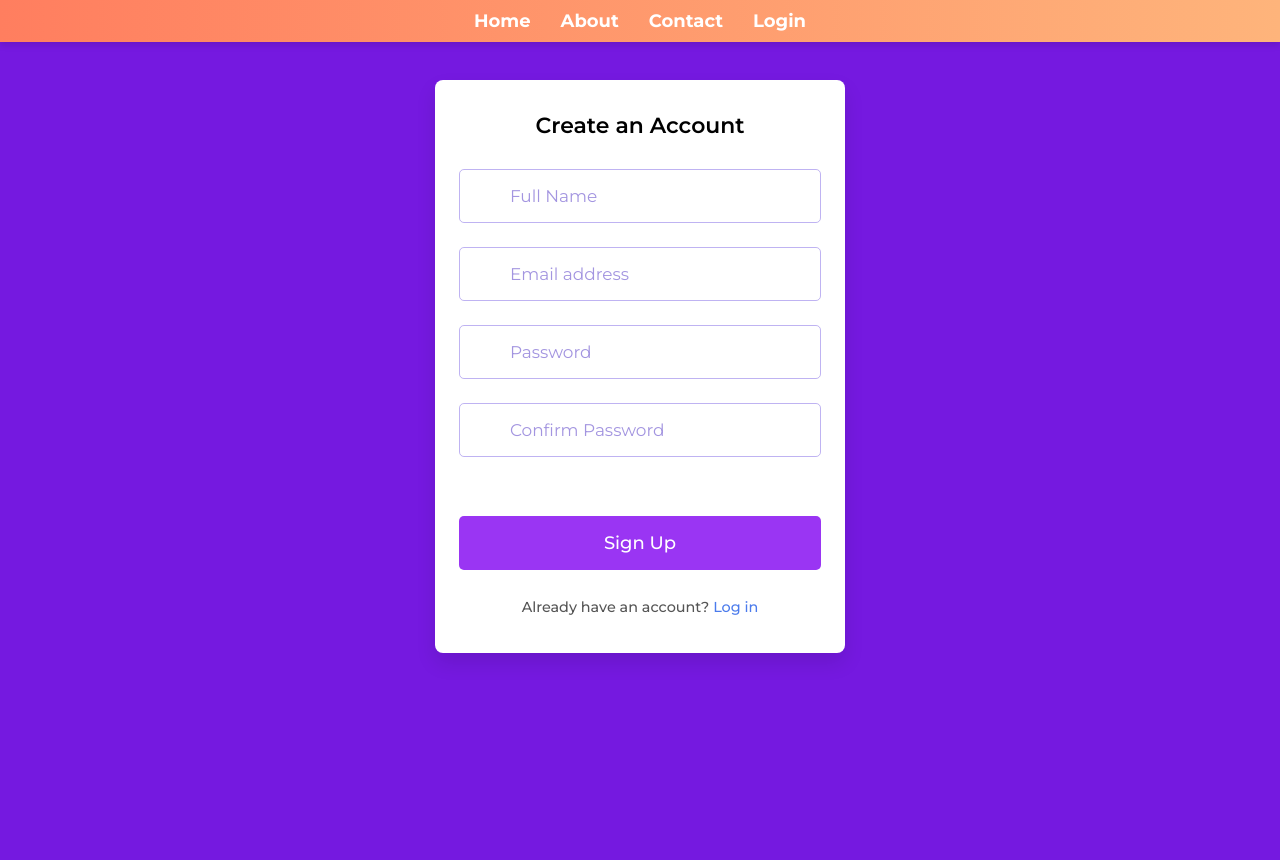
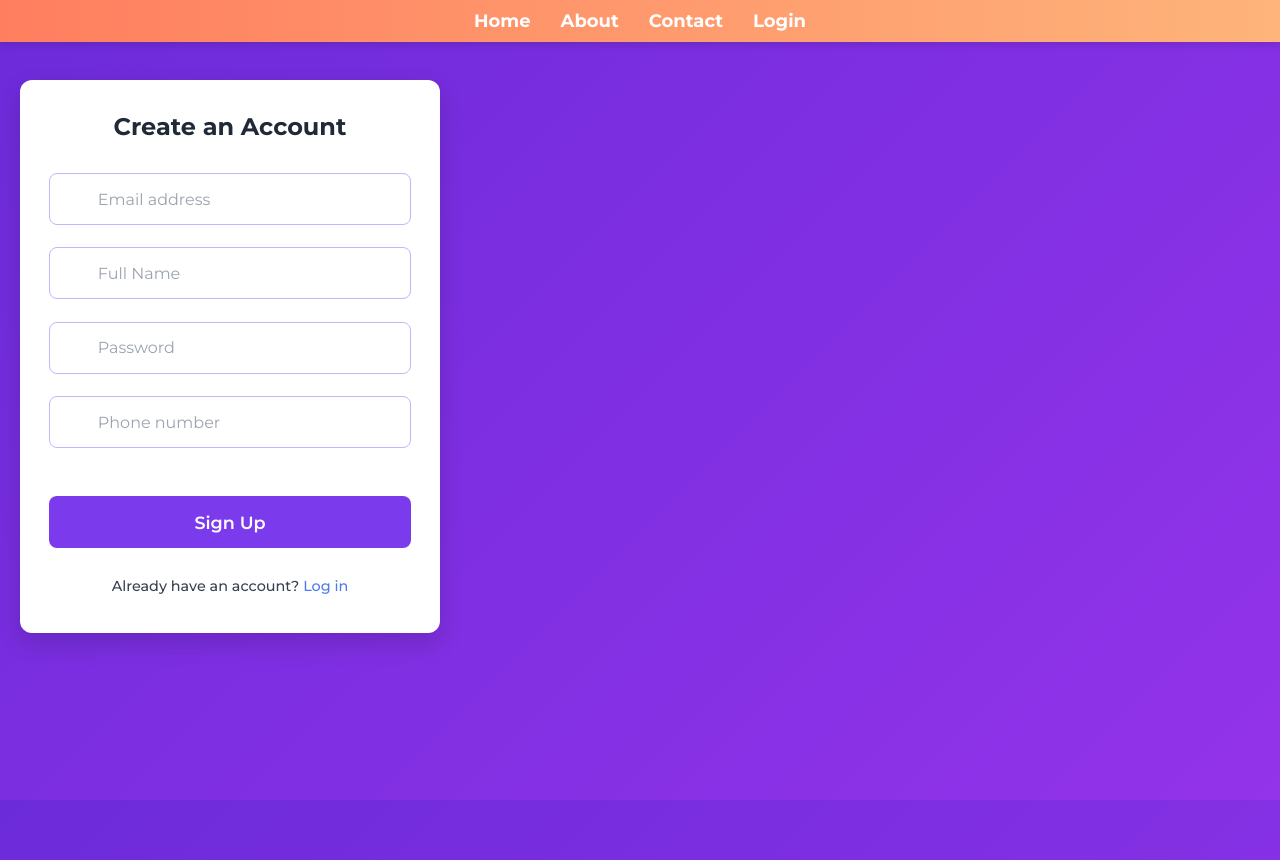
Before and after one commit to xuangand854/EVChargingStationManagementSystem, a React (Vite) app: page /sign-up in a window 1280 px wide. Before the commit the page ends 800 px from the top, so only its background shows below. Built offline with nearby package versions, Linux system fonts and the light colour scheme.

Commit message:
signup test

```diff
--- a/src/components/pages/Home.css
+++ b/src/components/pages/Home.css
@@ -4,7 +4,7 @@
     text-align: center;
     background: #f9f9f9;
     color: #333;
-    padding-top: 150px;
+
 }
 
 .home-header {
--- a/src/components/signpage/Signup.css
+++ b/src/components/signpage/Signup.css
@@ -14,21 +14,24 @@
   display: flex;
   align-items: center;
   justify-content: center;
-  min-height: 100vh;
-  background: #7519e0ff; /* màu nền Signup */
+  min-height: calc(100vh - 60px); /* 60px là chiều cao navbar */
+  margin-top: 60px; /* đẩy xuống tránh navbar */
+  background: linear-gradient(135deg, #6c2bd9, #9333ea);
+  padding: 20px;
 }
 
 /* Container form với animation */
 .Signup-container {
-  max-width: 410px;
-  margin: 80px auto 0;  /* thêm khoảng cách trên cùng */
-  border-radius: 0.5rem;
-  padding: 2rem 1.5rem;
-  background: white;
-  box-shadow: 0 10px 20px rgba(0,0,0,0.1);
+  justify-content: center;
+  width: 100%;
+  max-width: 420px;
+  border-radius: 0.75rem;
+  padding: 2rem 1.8rem;
+  background: #fff;
+  box-shadow: 0 10px 25px rgba(0,0,0,0.15);
 
   opacity: 0;
-  transform: translateY(-50px);
+  transform: translateY(-40px);
   animation: fadeInUp 0.6s forwards;
 }
 
@@ -43,85 +46,70 @@
 /* Tiêu đề form */
 .Signup-container .form-title {
   text-align: center;
-  font-size: 1.37rem;
-  font-weight: 600;
-  margin-bottom: 1.87rem;
-  color: #000000; /* màu đen */
+  font-size: 1.5rem;
+  font-weight: 700;
+  margin-bottom: 2rem;
+  color: #1f2937;
 }
 
 /* Form */
 .Signup-form .input-wrapper {
-  height: 54px;
+  position: relative;
   width: 100%;
-  position: relative;
-  margin-bottom: 1.5rem;
+  margin-bottom: 1.4rem;
 }
 
 .Signup-form .input-wrapper .input-field {
-  height: 100%;
   width: 100%;
+  height: 52px;
+  padding: 0 1.25rem 0 3rem;
+  border: 1px solid #c4b5fd;
+  border-radius: 0.5rem;
+  font-size: 1rem;
   outline: none;
-  font-size: 1.06rem;
-  border-radius: 0.31rem;
-  border: 1px solid #bfb3f2;
-  padding: 0 1.25rem 0 3.12rem;
-  transition: 0.2s ease;
+  transition: border-color 0.25s ease, box-shadow 0.25s ease;
 }
 
 .Signup-form .input-wrapper .input-field:focus {
-  border-color: #983af5ff; /* màu xanh riêng Signup */
+  border-color: #8b5cf6;
+  box-shadow: 0 0 0 3px rgba(139, 92, 246, 0.25);
 }
 
 .Signup-form .input-wrapper .input-field::placeholder {
-  color: #a395e0;
+  color: #9ca3af;
 }
 
 .Signup-form .input-wrapper i {
-  color: #a395e0;
+  color: #9ca3af;
   position: absolute;
   top: 50%;
+  left: 0.9rem;
   transform: translateY(-50%);
-  transition: 0.2s ease;
+  pointer-events: none;
+  transition: color 0.2s ease;
 }
 
-.Signup-form .input-wrapper i:not(.eye-icon) {
-  left: 0.9rem;
-  pointer-events: none;
-}
-
-.Signup-form .input-wrapper .input-field:focus ~ i:not(.eye-icon) {
-  color: #a92df1ff;
-}
-
-.Signup-form .input-wrapper i.eye-icon {
-  font-size: 1.25rem;
-  cursor: pointer;
-  right: 0.9rem;
-  display: none;
-}
-
-.Signup-form .input-wrapper .input-field:valid ~ i.eye-icon {
-  display: block;
+.Signup-form .input-wrapper .input-field:focus ~ i {
+  color: #7c3aed;
 }
 
 /* Button */
 .Signup-form .login-button {
   width: 100%;
-  height: 54px;
+  height: 52px;
   cursor: pointer;
-  outline: none;
   border: none;
+  border-radius: 0.5rem;
   color: #fff;
-  font-weight: 500;
-  font-size: 1.125rem;
-  background: #9a35f3ff;
-  margin-top: 2.19rem;
-  border-radius: 0.31rem;
-  transition: 0.2s ease, transform 0.2s;
+  font-weight: 600;
+  font-size: 1.1rem;
+  background: #7c3aed;
+  margin-top: 1.6rem;
+  transition: background 0.25s ease, transform 0.2s ease;
 }
 
 .Signup-form .login-button:hover {
-  background: #ab33e7ff;
+  background: #9333ea;
   transform: translateY(-2px);
 }
 
@@ -129,12 +117,13 @@
 .Signup-container .signup-text {
   text-align: center;
   font-weight: 500;
-  margin: 1.75rem 0 0.31rem;
+  margin: 1.8rem 0 0.4rem;
+  color: #374151;
 }
 
 .Signup-container a {
-  color: #d230f3ff;
-  font-weight: 500;
+  color: #7c3aed;
+  font-weight: 600;
   text-decoration: none;
 }
 
--- a/src/components/signpage/Signup.jsx
+++ b/src/components/signpage/Signup.jsx
@@ -1,5 +1,5 @@
 import React, { useEffect } from "react";
-import "../signpage/Signup.css" // file CSS riêng
+import "../signpage/Signup.css"; // file CSS riêng
 import { Link } from "react-router-dom";
 
 const Signup = () => {
@@ -18,6 +18,18 @@ const Signup = () => {
       <h2 className="form-title">Create an Account</h2>
 
       <form className="Signup-form">
+        {/* Email */}
+        <div className="input-wrapper">
+          <input
+            type="email"
+            placeholder="Email address"
+            required
+            className="input-field"
+          />
+          <i className="bx bx-envelope"></i>
+        </div>
+
+        {/* Full Name */}
         <div className="input-wrapper">
           <input
             type="text"
@@ -28,16 +40,7 @@ const Signup = () => {
           <i className="bx bx-user"></i>
         </div>
 
-        <div className="input-wrapper">
-          <input
-            type="email"
-            placeholder="Email address"
-            required
-            className="input-field"
-          />
-          <i className="bx bx-envelope"></i>
-        </div>
-
+        {/* Password */}
         <div className="input-wrapper">
           <input
             type="password"
@@ -49,15 +52,15 @@ const Signup = () => {
           <i className="bx bx-hide eye-icon"></i>
         </div>
 
+        {/* Phone */}
         <div className="input-wrapper">
           <input
-            type="password"
-            placeholder="Confirm Password"
+            type="tel"
+            placeholder="Phone number"
             required
             className="input-field"
           />
-          <i className="bx bx-lock-alt"></i>
-          <i className="bx bx-hide eye-icon"></i>
+          <i className="bx bx-phone"></i>
         </div>
 
         <button type="submit" className="login-button">
```
Also changed, not shown: 1 other file (tests, documents, lock files or other folders).
